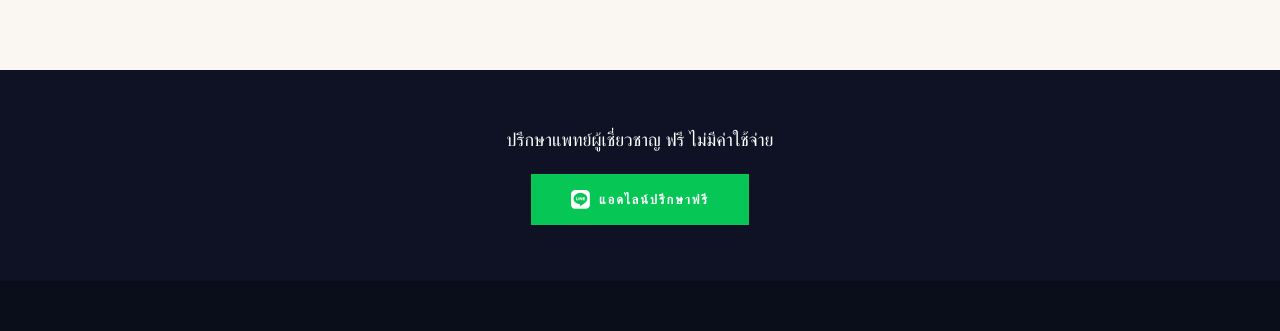
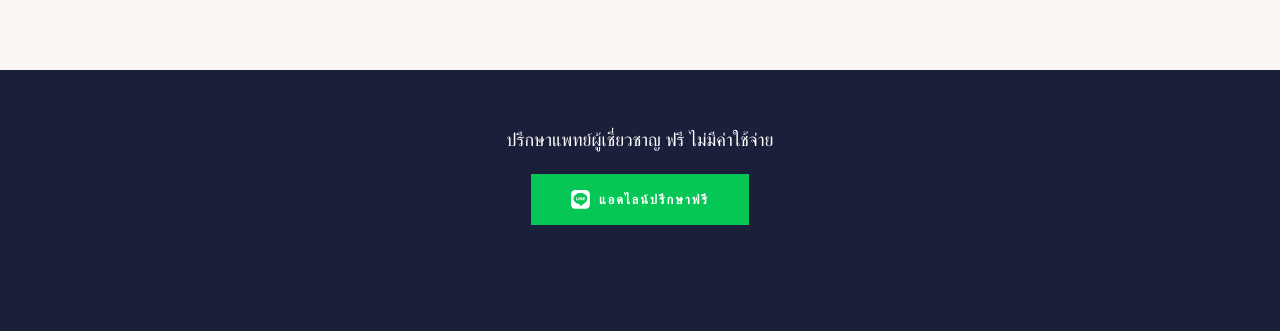
Before and after one commit to papinwit-l/nyc-clinic-revise, a Next.js app: page /en/doctors in a window 1280 px wide. Shown: the part 2348-2679 px from the top of the page. Built offline with nearby package versions, Linux system fonts and the light colour scheme.

Commit message:
adjust globals.css

```diff
--- a/src/app/globals.css
+++ b/src/app/globals.css
@@ -2,9 +2,19 @@
 
 /* ============================================
    NYC Clinic — Global Theme (Tailwind v4)
+   REVISED — Aug 2026
 
-   Brand palette: navy-deep + rose-gold on cream.
-   Sharp/square aesthetic — no rounded corners.
+   Brand palette: single Deep Navy + rose-gold
+   on a white/cream base (60-70% cream/white,
+   20% navy, 10% rose-gold ratio).
+
+   Radius system: sharp by default (structure,
+   buttons, nav, badges). Soft (--radius-soft)
+   is an intentional exception applied only to
+   patient-facing/emotional content — see the
+   .radius-soft utility below and apply it to:
+   Doctors photos, Services cards, Before &
+   After cards, Testimonials cards.
 
    Fonts injected by next/font in root layout;
    variables here just reference them.
@@ -12,28 +22,28 @@
    --font-display   → Playfair Display
    --font-body      → Montserrat
    --font-accent    → Cormorant Garamond
-   --font-thai-head → Taviraj
-   --font-thai-serif→ Noto Serif Thai
+   --font-thai-head → (Anuphan — pending layout.tsx update)
+   --font-thai-serif→ (Mitr — pending layout.tsx update, var name kept for now)
    --font-thai-body → Prompt
    ============================================ */
 
 @theme {
   /* ─── Colors ─── */
 
-  /* Navy — header, hero, dark sections, key surfaces */
-  --color-primary: #0f1225;
-  --color-primary-mid: #1a1f3a;
+  /* Primary — single dark tone. No darker variant exists.
+     Used for: headings, nav text, primary buttons, Footer bg, Trust Bar bg. */
+  --color-primary: #1a1f3a;
   --color-primary-light: #252b4d;
 
-  /* Rose-gold — CTAs, highlights, active states */
+  /* Accent — rose-gold: CTAs, highlights, active states */
   --color-accent: #c4956a;
   --color-accent-hover: #d4aa82;
-  --color-accent-pale: #e8cdb5;
+  --color-accent-pale: #f2e2d0;
   --color-accent-dark: #a87a52;
   --color-accent-subtle: rgba(196, 149, 106, 0.12);
   --color-accent-border: rgba(196, 149, 106, 0.25);
 
-  /* Surface — page background, cards */
+  /* Surface — page background, cards. Primary background (60-70% of the page). */
   --color-surface: #faf6f1;
   --color-surface-dim: #f0e8df;
   --color-surface-white: #ffffff;
@@ -46,25 +56,36 @@
   /* Text on dark backgrounds */
   --color-on-primary: #ffffff;
   --color-on-primary-muted: rgba(255, 255, 255, 0.75);
-  --color-on-primary-warm: #e8cdb5;
+  --color-on-primary-warm: #f2e2d0;
 
   /* Borders / dividers */
   --color-border: rgba(42, 42, 42, 0.1);
   --color-border-strong: rgba(42, 42, 42, 0.22);
   --color-border-accent: rgba(196, 149, 106, 0.35);
 
-  /* Footer */
-  --color-footer-bg: #0a0d1a;
+  /* Footer — aliased to --color-primary, no separate darker value.
+     Structurally impossible for the footer to drift darker than the
+     agreed ceiling again. */
+  --color-footer-bg: var(--color-primary);
   --color-footer-text: rgba(255, 255, 255, 0.65);
 
-  /* Hero image overlay gradient stops */
-  --color-overlay-start: rgba(15, 18, 37, 0.15);
-  --color-overlay-mid: rgba(15, 18, 37, 0.45);
-  --color-overlay-end: rgba(15, 18, 37, 0.85);
+  /* Hero image overlay gradient stops — derived from --color-primary (26,31,58) */
+  --color-overlay-start: rgba(26, 31, 58, 0.15);
+  --color-overlay-mid: rgba(26, 31, 58, 0.45);
+  --color-overlay-end: rgba(26, 31, 58, 0.85);
 
   /* LINE brand */
   --color-line: #06c755;
   --color-line-hover: #05b34a;
+
+  /* ─── Radius ───
+     Sharp is the default across the site. --radius-soft is an
+     intentional, limited exception — apply via .radius-soft only
+     to: Doctors photos, Services cards, Before & After cards,
+     Testimonials cards. Everything else (Hero, Trust Bar, Blog,
+     Contact, Footer, buttons, badges, nav) stays sharp. */
+  --radius-sharp: 0px;
+  --radius-soft: 7px;
 
   /* ─── Fonts ─── */
   --font-display: var(--font-display);
@@ -100,11 +121,15 @@ body {
   -moz-osx-font-smoothing: grayscale;
 }
 
-/* Sharp / square aesthetic — no rounded corners anywhere */
-*,
-*::before,
-*::after {
-  border-radius: 0;
+/* Sharp is the default state for structural/interactive elements.
+   This is intentionally narrower than the old blanket "*" reset —
+   it no longer fights Tailwind's rounded-* utilities or the
+   .radius-soft class below on cards/photos. */
+button,
+input,
+select,
+textarea {
+  border-radius: var(--radius-sharp);
 }
 
 /* Accessible focus — visible for keyboard, hidden for mouse */
@@ -168,7 +193,7 @@ h6 {
 /* Thai section subtitle */
 .section-heading-th {
   font-family: var(--font-thai-head);
-  font-weight: 300;
+  font-weight: 600;
   line-height: 1.35;
 }
 
@@ -183,9 +208,8 @@ h6 {
 
 /* Tagline — TH italic */
 .tagline-th {
-  font-family: var(--font-thai-head);
+  font-family: var(--font-thai-serif);
   font-weight: 300;
-  font-style: italic;
   line-height: 1.5;
 }
 
@@ -203,10 +227,18 @@ h6 {
   line-height: 1.8;
 }
 
-/* Thai editorial / serif */
+/* Thai editorial / accent */
 .text-thai-serif {
   font-family: var(--font-thai-serif);
   line-height: 1.8;
+}
+
+/* ─── Radius exception ───
+   Apply ONLY to: Doctors photos, Services cards,
+   Before & After cards, Testimonials cards. */
+.radius-soft {
+  border-radius: var(--radius-soft);
+  box-shadow: 0 8px 22px rgba(26, 31, 58, 0.08);
 }
 
 /* ─── Dividers ─── */
@@ -261,10 +293,35 @@ h6 {
   );
 }
 
-/* ─── Buttons ─── */
+/* ─── Buttons ─── (stay sharp — structural, not content) */
 
-/* Primary CTA — rose-gold fill */
+/* Primary CTA — navy fill */
 .btn-cta {
+  display: inline-flex;
+  align-items: center;
+  justify-content: center;
+  gap: 0.5rem;
+  background-color: var(--color-primary);
+  color: var(--color-accent-pale);
+  padding: 0.9rem 2.5rem;
+  font-size: 0.8rem;
+  font-weight: 600;
+  letter-spacing: 0.15em;
+  text-transform: uppercase;
+  cursor: pointer;
+  border: none;
+  border-radius: var(--radius-sharp);
+  transition: background-color 0.25s ease;
+}
+.btn-cta:hover {
+  background-color: var(--color-primary-light);
+}
+.btn-cta:active {
+  background-color: var(--color-primary);
+}
+
+/* Accent CTA — rose-gold fill, high-priority actions */
+.btn-accent {
   display: inline-flex;
   align-items: center;
   justify-content: center;
@@ -278,17 +335,44 @@ h6 {
   text-transform: uppercase;
   cursor: pointer;
   border: none;
+  border-radius: var(--radius-sharp);
   transition: background-color 0.25s ease;
 }
-.btn-cta:hover {
+.btn-accent:hover {
   background-color: var(--color-accent-hover);
 }
-.btn-cta:active {
+.btn-accent:active {
   background-color: var(--color-accent-dark);
 }
 
-/* Ghost CTA — outline on dark backgrounds */
+/* Ghost CTA — outline, works on light or dark backgrounds */
 .btn-ghost {
+  display: inline-flex;
+  align-items: center;
+  justify-content: center;
+  gap: 0.5rem;
+  background-color: transparent;
+  color: var(--color-primary);
+  padding: 0.9rem 2.5rem;
+  font-size: 0.8rem;
+  font-weight: 600;
+  letter-spacing: 0.15em;
+  text-transform: uppercase;
+  cursor: pointer;
+  border: 1px solid var(--color-primary);
+  border-radius: var(--radius-sharp);
+  transition:
+    background-color 0.25s ease,
+    color 0.25s ease,
+    border-color 0.25s ease;
+}
+.btn-ghost:hover {
+  background-color: var(--color-accent-subtle);
+  border-color: var(--color-accent-hover);
+}
+
+/* Ghost CTA — on dark backgrounds (Trust Bar, Footer) */
+.btn-ghost-on-primary {
   display: inline-flex;
   align-items: center;
   justify-content: center;
@@ -302,12 +386,13 @@ h6 {
   text-transform: uppercase;
   cursor: pointer;
   border: 1px solid var(--color-accent);
+  border-radius: var(--radius-sharp);
   transition:
     background-color 0.25s ease,
     color 0.25s ease,
     border-color 0.25s ease;
 }
-.btn-ghost:hover {
+.btn-ghost-on-primary:hover {
   background-color: var(--color-accent-subtle);
   color: var(--color-on-primary);
   border-color: var(--color-accent-hover);
@@ -328,13 +413,14 @@ h6 {
   text-transform: uppercase;
   cursor: pointer;
   border: none;
+  border-radius: var(--radius-sharp);
   transition: background-color 0.25s ease;
 }
 .btn-line:hover {
   background-color: var(--color-line-hover);
 }
 
-/* ─── Badge ─── */
+/* ─── Badge ─── (stays sharp — structural label, not content) */
 
 .badge {
   display: inline-block;
@@ -343,6 +429,7 @@ h6 {
   text-transform: uppercase;
   letter-spacing: 0.14em;
   padding: 0.25rem 0.75rem;
+  border-radius: var(--radius-sharp);
   background: linear-gradient(
     135deg,
     var(--color-accent-dark),
```
